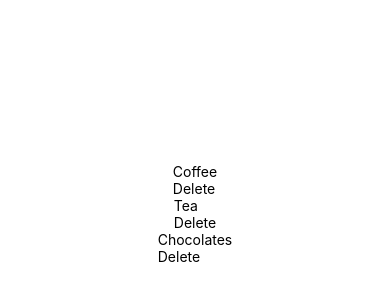
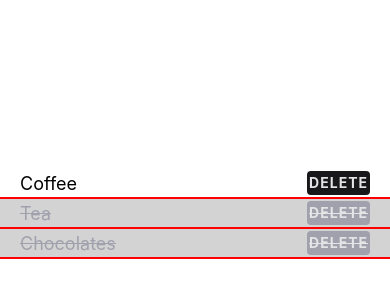
Before and after one commit to kmr-ankitt/tascade, a React Native app: screen / in a window 390 px wide. Shown: the part 208-508 px from the top of the page. Built offline with nearby package versions, Linux system fonts and the light colour scheme.

Commit message:
Nativewind rewind

```diff
--- a/App.tsx
+++ b/App.tsx
@@ -7,8 +7,8 @@ export default function App() {
   return (
     <View style={styles.container}>
       <ShoppingList name="Coffee" />
-      <ShoppingList name="Tea" />
-      <ShoppingList name="Chocolates" />
+      <ShoppingList name="Tea" isCompleted />
+      <ShoppingList name="Chocolates" isCompleted />
       <StatusBar style="auto" />
     </View>
   );
--- a/components/ShoppingList.tsx
+++ b/components/ShoppingList.tsx
@@ -1,6 +1,12 @@
 import { Alert, Text, TouchableOpacity, View } from "react-native";
 
-export default function ShoppingList({ name }: { name: string }) {
+export default function ShoppingList({
+  name,
+  isCompleted,
+}: {
+  name: string;
+  isCompleted?: boolean;
+}) {
   const handleDelete = () => {
     Alert.alert("Delete", `Are you sure you want to delete ${name}?`, [
       {
@@ -15,14 +21,51 @@ export default function ShoppingList({ name }: { name: string }) {
     ]);
   };
   return (
-    <View className="border-red-500 border-b-2 p-2 px-5 w-screen flex-row justify-between items-center">
-      <Text className="text-lg">{name}</Text>
+    <View
+      style={{
+        borderColor: "red",
+        borderBottomWidth: 2,
+        padding: 2,
+        paddingHorizontal: 20,
+        width: "100%",
+        flexDirection: "row",
+        justifyContent: "space-between",
+        alignItems: "center",
+        backgroundColor: isCompleted ? "#D3D3D3" : "",
+      }}
+    >
+      {isCompleted ? (
+        <Text
+          style={{
+            fontSize: 18,
+            textDecorationLine: "line-through",
+            color: "#a1a1ad",
+          }}
+        >
+          {name}
+        </Text>
+      ) : (
+        <Text style={{ fontSize: 18 }}>{name}</Text>
+      )}
       <TouchableOpacity
         onPress={handleDelete}
         activeOpacity={0.8}
-        className="bg-zinc-900 p-2 rounded-md"
+        style={
+          isCompleted
+            ? { backgroundColor: "#a1a1ad", padding: 2, borderRadius: 4 }
+            : { backgroundColor: "#18181b", padding: 2, borderRadius: 4 }
+        }
       >
-        <Text className="text-zinc-200 font-bold uppercase h-auto tracking-wider">
+        <Text
+          style={{
+            color: "#e4e4e7",
+            fontWeight: "bold",
+            textTransform: "uppercase",
+            lineHeight: 20,
+            letterSpacing: 1,
+            textDecorationLine: isCompleted ? "line-through" : "none",
+          }}
+        >
           Delete
         </Text>
       </TouchableOpacity>
```
